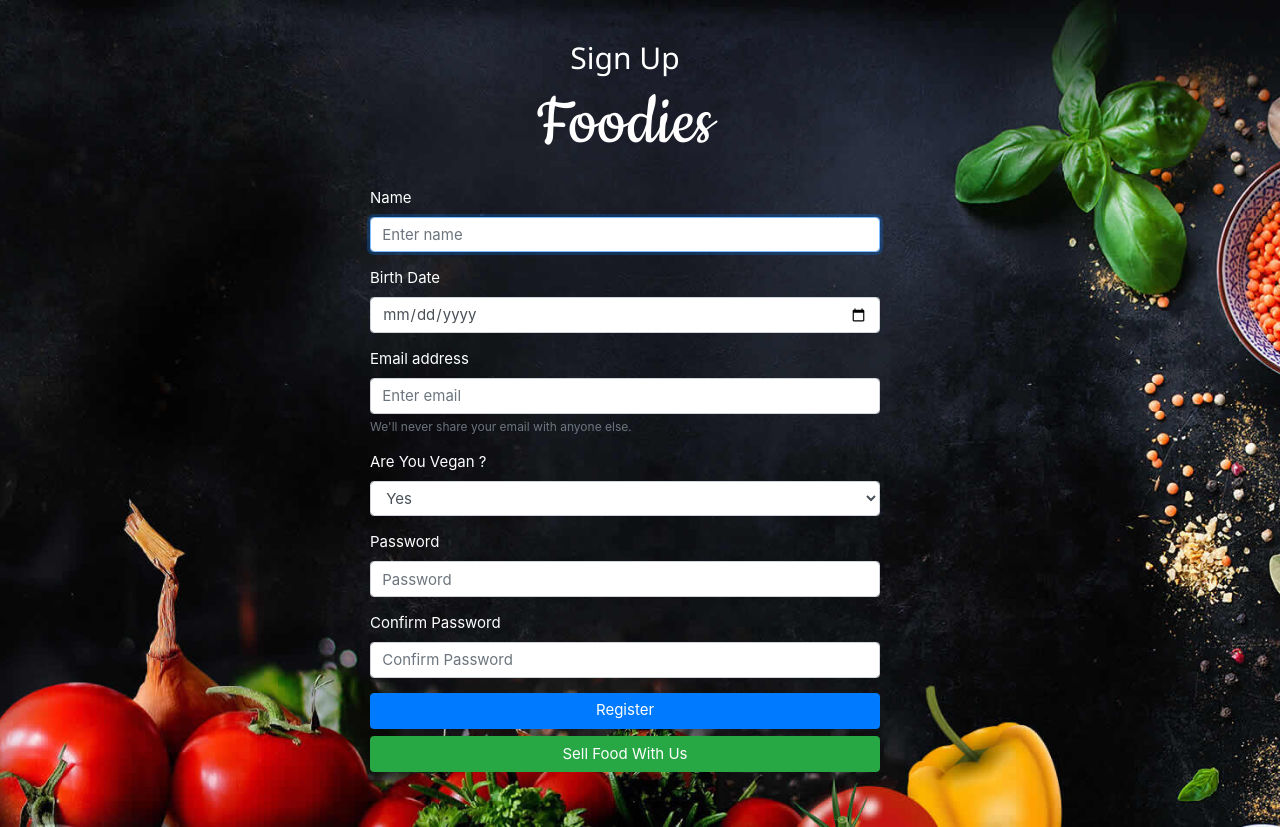
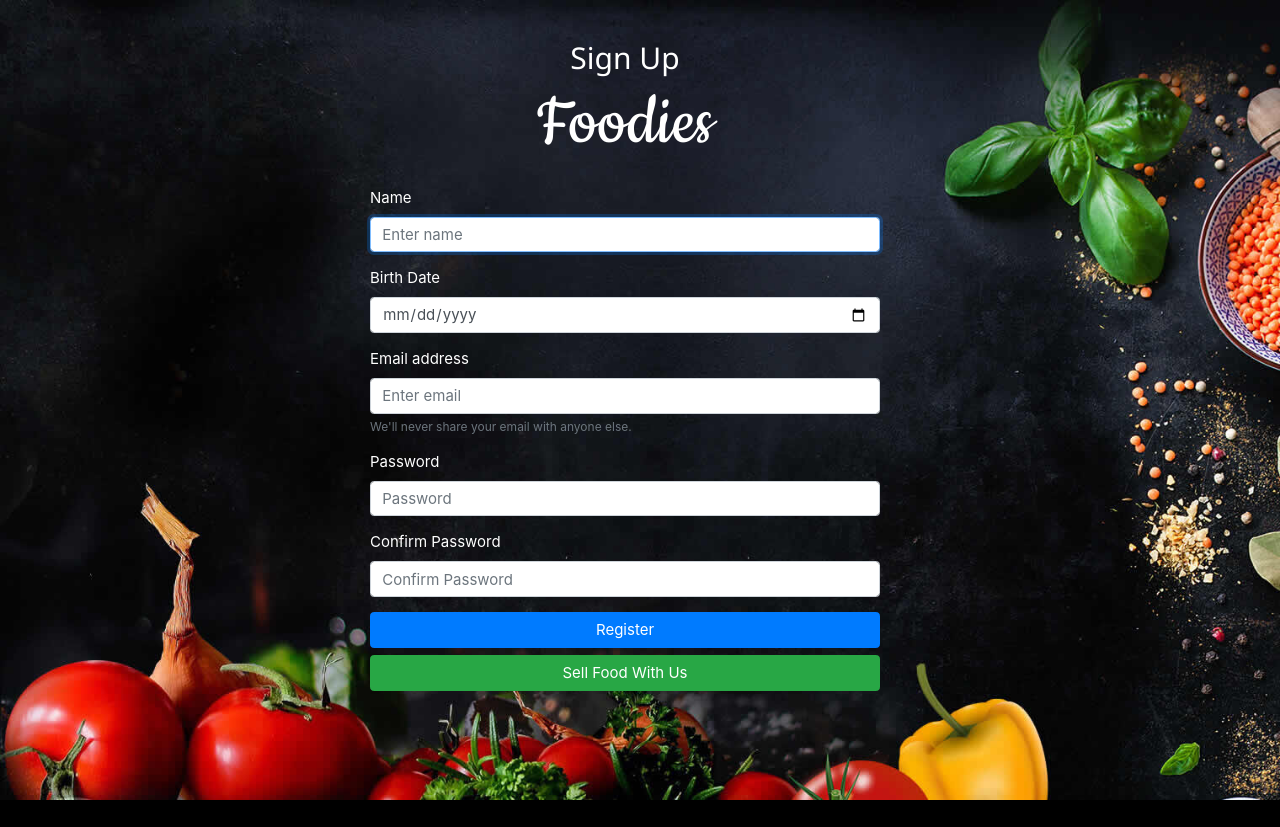
Before and after one commit to AkimotoS04/foods, a CodeIgniter app: page /foods/users/register in a window 1280 px wide. Shown: the part 68-895 px from the top of the page. After the commit the page ends 868 px from the top, so only its background shows below. Run offline with CodeIgniter, Linux system fonts and the light colour scheme; some libraries are stand-ins or nearby versions.

Commit message:
anu are you a vegan

```diff
--- a/application/controllers/Users.php
+++ b/application/controllers/Users.php
@@ -104,7 +104,6 @@
           $this->form_validation->set_rules('email', 'Email', 'required');
           $this->form_validation->set_rules('password', 'Password', 'required');
           $this->form_validation->set_rules('password2', 'Confirm Password', 'matches[password]');
-          $this->form_validation->set_rules('vegan', 'vegan', 'required');
 
           if ($this->form_validation->run() === false) {
               $this->load->view('templates/header');
--- a/application/models/User_model.php
+++ b/application/models/User_model.php
@@ -91,7 +91,6 @@
         'email'    => $this->input->post('email'),
         'password' => $encrypt_password,
         'type'     => true,
-        'vegan'    => $this->input->post('vegan'),
         'status'   => 1,
       ];
 
--- a/application/views/users/register.php
+++ b/application/views/users/register.php
@@ -20,14 +20,6 @@
       <small class="form-text text-muted">We'll never share your email with anyone else.</small>
       <span class='help-block' style='color:red'><?php echo form_error('email'); ?></span>
     </div>
-    <div class="form-group <?=form_error("vegan") ? "has-error" : null?>">
-    <label>Are You Vegan ?</label>
-    <select class="form-control" name="vegan" value="<?php echo set_value('vegan'); ?>">
-      <option value="1">Yes</option>
-      <option value="0">No</option>
-    </select>
-    <span class='help-block' style='color:red'><?php echo form_error('vegan'); ?></span>
-    </div>
     <div class="form-group <?=form_error("password") ? "has-error" : null?>">
       <label>Password</label>
       <input name="password" value="<?php echo set_value('password'); ?>"  type="password" class="form-control" placeholder="Password">
```
Also changed, not shown: 3 other files.
